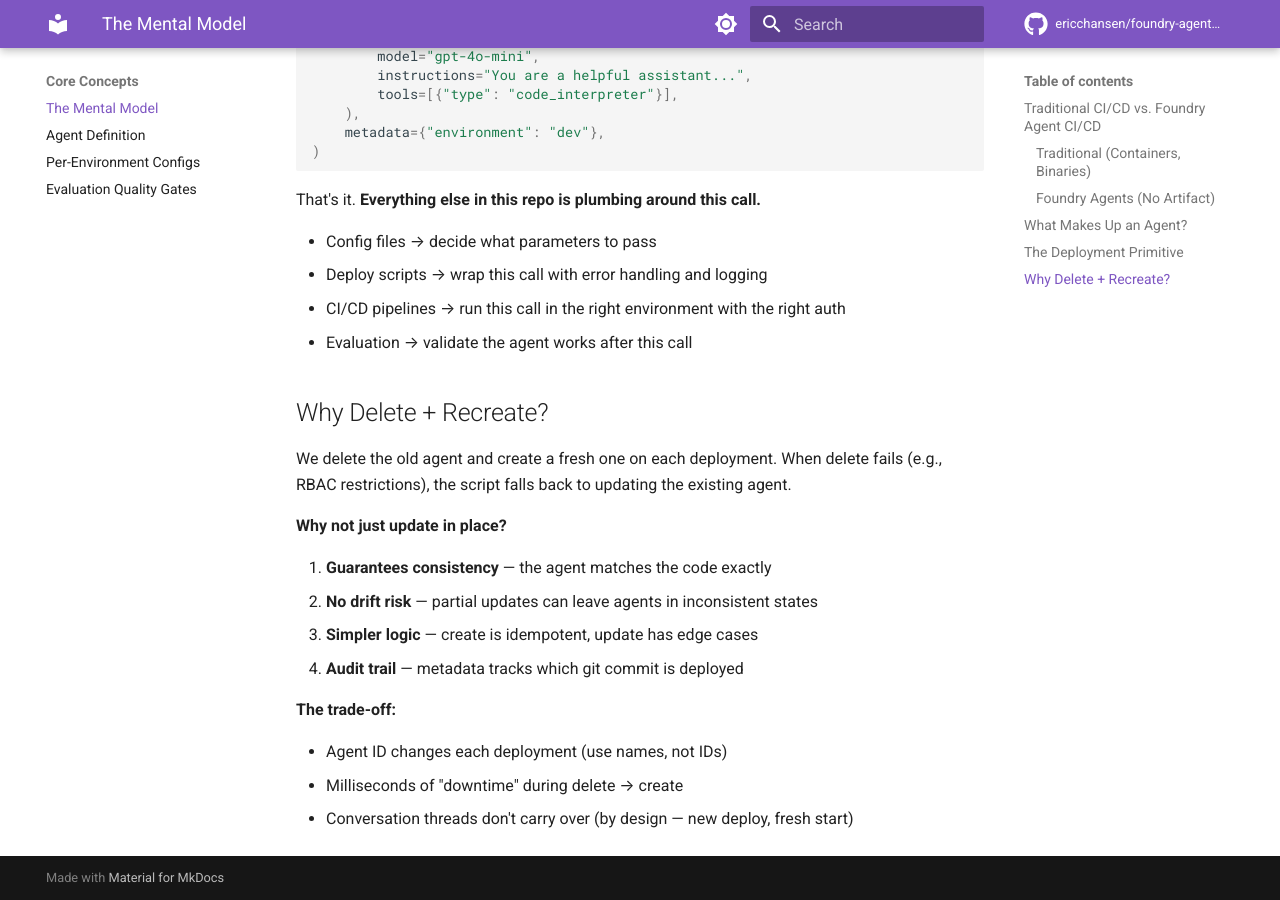
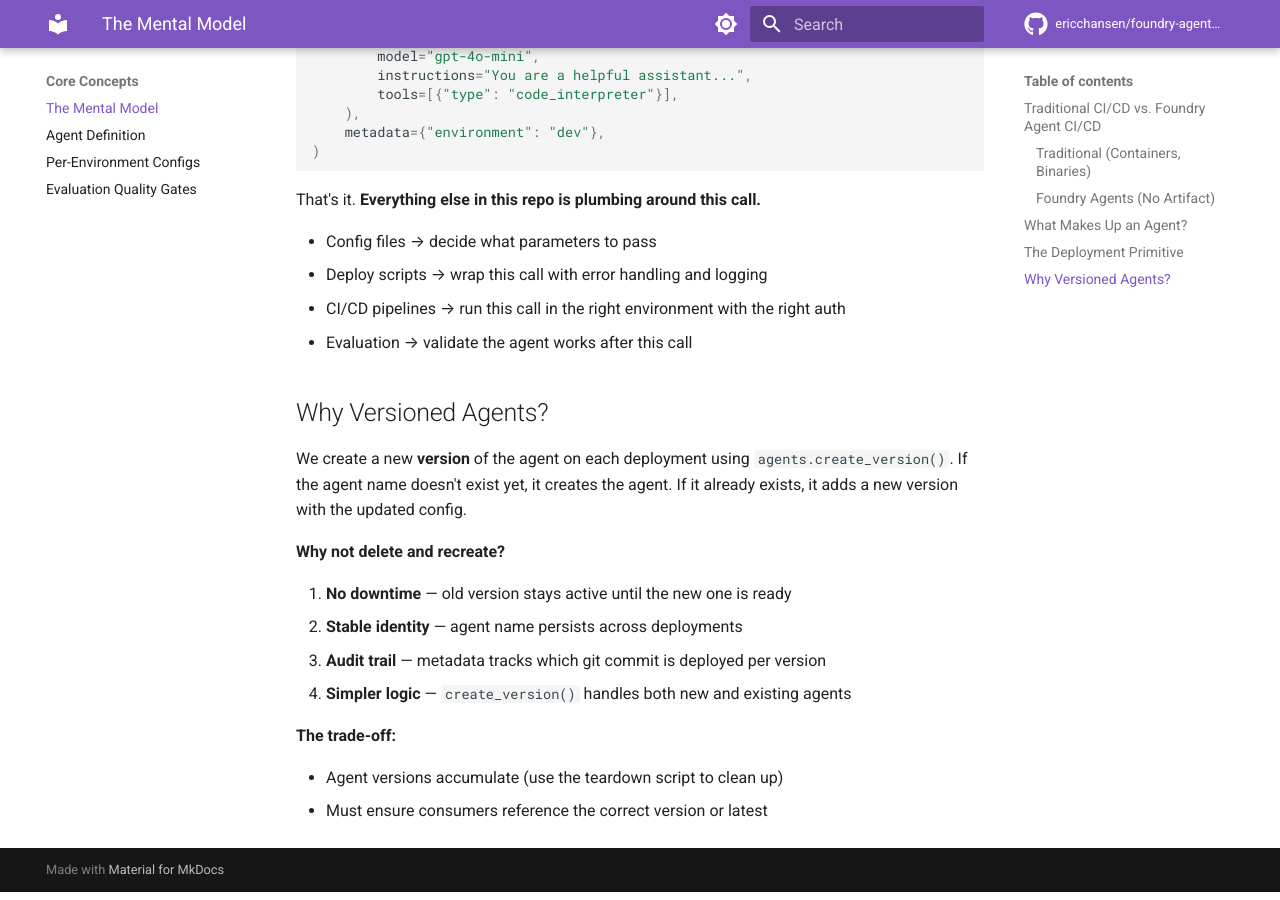
Before and after one commit to ericchansen/foundry-agents-lifecycle, an MkDocs documentation site: the page built from docs-site/concepts/mental-model.md, in a window 1280 px wide and 900 px high, scrolled down 2063 px. Built offline with MkDocs 1.6.1 and Material for MkDocs 9.7.7, drawn with Linux system fonts in a browser that asks for light colours; comment, search, counter and statistics services are not loaded.

Commit message:
docs: Align documentation with create_version() deploy pattern
Three docs referenced a delete+recreate deployment pattern, but
deploy_agent.py actually uses agents.create_version() which creates
the agent if new or adds a versioned snapshot if it already exists.
Updated docs/how-it-works.md, docs-site/architecture.md, and
docs-site/concepts/mental-model.md to reflect the actual behavior.

Co-authored-by: Copilot <223556219+Copilot@users.noreply.github.com>

```diff
--- a/docs-site/concepts/mental-model.md
+++ b/docs-site/concepts/mental-model.md
@@ -84,20 +84,19 @@ That's it. **Everything else in this repo is plumbing around this call.**
 - CI/CD pipelines → run this call in the right environment with the right auth
 - Evaluation → validate the agent works after this call
 
-## Why Delete + Recreate?
+## Why Versioned Agents?
 
-We delete the old agent and create a fresh one on each deployment.
-When delete fails (e.g., RBAC restrictions), the script falls back to updating the existing agent.
+We create a new **version** of the agent on each deployment using `agents.create_version()`.
+If the agent name doesn't exist yet, it creates the agent. If it already exists, it adds a new version with the updated config.
 
-**Why not just update in place?**
+**Why not delete and recreate?**
 
-1. **Guarantees consistency** — the agent matches the code exactly
-2. **No drift risk** — partial updates can leave agents in inconsistent states
-3. **Simpler logic** — create is idempotent, update has edge cases
-4. **Audit trail** — metadata tracks which git commit is deployed
+1. **No downtime** — old version stays active until the new one is ready
+2. **Stable identity** — agent name persists across deployments
+3. **Audit trail** — metadata tracks which git commit is deployed per version
+4. **Simpler logic** — `create_version()` handles both new and existing agents
 
 **The trade-off:**
 
-- Agent ID changes each deployment (use names, not IDs)
-- Milliseconds of "downtime" during delete → create
-- Conversation threads don't carry over (by design — new deploy, fresh start)
+- Agent versions accumulate (use the teardown script to clean up)
+- Must ensure consumers reference the correct version or latest
```
Also changed, not shown: docs-site/architecture.md (+4 -4 lines), docs/how-it-works.md (+1 -2 lines).
